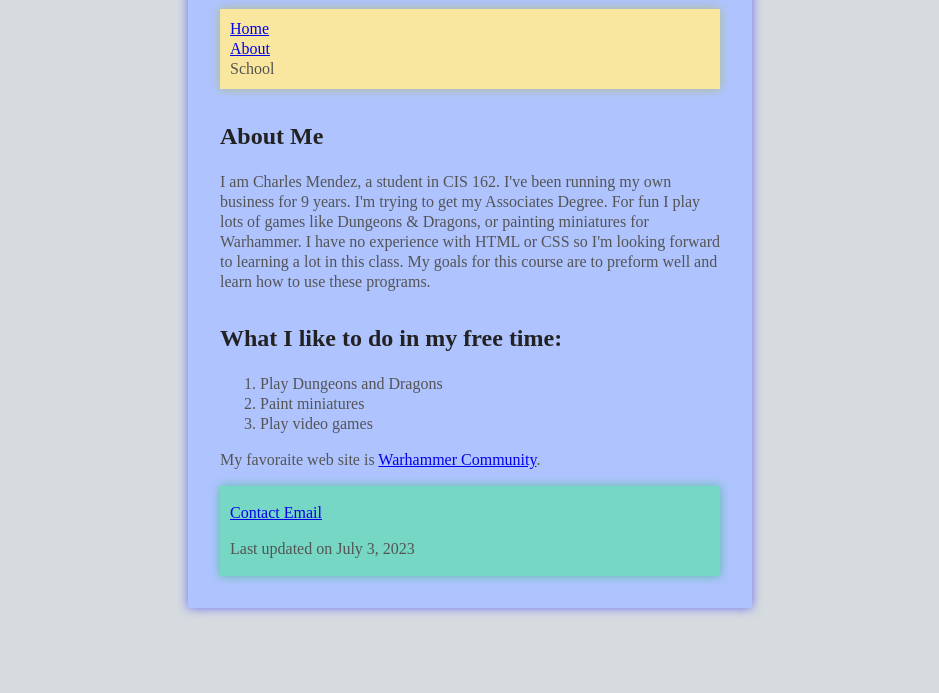
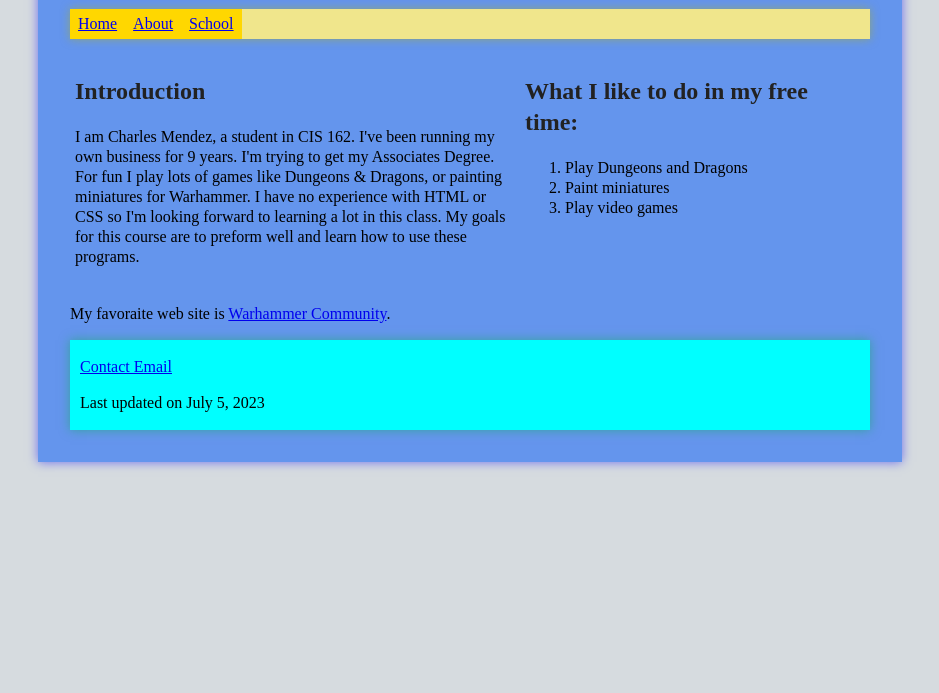
Before and after one commit to Neonube/CIS162, a plain HTML site: page index.html in a window 1280 px wide. Shown: the part 107-800 px from the top of the page, without its empty margins (170-1109 px from the left). Drawn offline with Linux system fonts and the light colour scheme.

Commit message:
Add files via upload

```diff
--- a/index.html
+++ b/index.html
@@ -6,38 +6,38 @@
     <meta name="keywords"
           content="terms"/>
     <link rel="stylesheet" href="main.css">
-
     <title>Charles Mendez</title>
 </head>
+<body>
     <header>
         <h1>Charles Jon Mendez</h1>
     </header>
-
-<body>
-
     <nav>
         <ul>
-            <li><a href="https://neonube.github.io/CIS162/index.html">Home</a></li>
+            <li><a class="active" href="https://neonube.github.io/CIS162/index.html">Home</a></li>
             <li><a href="https://neonube.github.io/CIS162/about.html">About</a></li>
-            <li>School</li>
+            <li><a class="active" href="https://neonube.github.io/CIS162/school.html">School</a></li>
         </ul>
     </nav>
-
-    <h2>About Me</h2>
-    <p>I am Charles Mendez, a student in CIS 162. I've been running my own business for 9 years. I'm trying to get my Associates Degree. For fun I play lots of games like Dungeons & Dragons, or painting miniatures for Warhammer. I have no experience with HTML or CSS so I'm looking forward to learning a lot in this class. My goals for this course are to preform well and learn how to use these programs.</p>
-
+    <lc>
+        <h2>Introduction</h2>
+        <p>I am Charles Mendez, a student in CIS 162. I've been running my own business for 9 years. I'm trying to get my Associates Degree. For fun I play lots of games like Dungeons & Dragons, or painting miniatures for Warhammer. I have no experience with HTML or CSS so I'm looking forward to learning a lot in this class. My goals for this course are to preform well and learn how to use these programs.
+        </p>
+    </lc>
+    <rc>
         <h2>What I like to do in my free time:</h2>
         <ol>
             <li>Play Dungeons and Dragons</li>
             <li>Paint miniatures</li>
             <li>Play video games</li>
         </ol>
-    <p>My favoraite web site is <a href="https://www.warhammer-community.com/en-us/">Warhammer Community</a>.
-    </p>
-
+    </rc>
+    <bc>
+        <p>My favoraite web site is <a href="https://www.warhammer-community.com/en-us/">Warhammer Community</a>.</p>
+    </bc>
     <footer>
         <p><a href="mailto:chucktf@gmail.com">Contact Email</a></p>
-    <p>Last updated on July 3, 2023</p>
+        <p>Last updated on July 5, 2023</p>
     </footer>
 </body>
 </html>
--- a/main.css
+++ b/main.css
@@ -5,34 +5,95 @@ html {
 }
 
 body {
-    background: #AFC4FF;
+    background: cornflowerblue;
     box-shadow: 0px 0px 10px rgba(0, 0, 360, .5);
-    color: #545454;
+    color: black;
     font-family:  "Times New Roman", Times, serif;
     font-size: 16px;
     line-height: 1.25;
-    margin: 0 auto;
-    max-width: 500px;
+    margin: auto;
+    max-width: 800px;
     padding: 2em 2em 2em;
+    column-gap: 4px;
+
+}
+body::after{
+    clear: both;
+    content:"";
+    display:table;
 }
 header {
-    background: #76D7C4;
+    background: aqua;
     box-shadow: 0 0 10px rgba(0,180,80,0.5);
     padding: 0em 1em;
 }
-nav ul{
+ul {
     box-shadow: 0 0 10px rgba(180,180,0,0.5);
     list-style-type: none;
-    background: #F9E79F;
-    padding:10px;
+    background: khaki;
+    padding:0px;
+    margin:auto;
+    border: 1px;
+    padding: 0px;
+    width: inherit;
+    text-align: center;
+    overflow:hidden;
+
 }
-section{
-    background: #C39BD3;
+li a{
+    display:block;
+    width:inherit;
+    background-color: gold;
+    text-align: center;
+    border-bottom: 1px ;
+    padding: 5px 8px 5px 8px;
+    float: left;
 }
+
+li a:hover/*.not(.active)*/{
+    background-color: khaki;/*background box*/
+    color:black;/*text color*/
+}
+/*
+li a.active{
+    background-color: palevioletred;
+    color: black;
+}
+*/
+li:last-child{
+    border-bottom: none;
+}
+lc{
+    clear: left;
+    float: left;
+    width: 55%;
+    padding: 5px;
+}
+rc{
+    float: left;
+    width: 40%;
+    padding: 5px;
+}
+bc{
+    clear:both;
+    content: "";
+    display: table;
+}
+/*footer::before{
+	clear:both;
+	content:"";
+    display:table;
+*/
 footer{
-    background: #76D7C4;
+	clear:both;
+    background: aqua;
     box-shadow: 0 0 10px rgba(0,180,80,0.5);
     padding: 1px 10px 1px 10px;
+}
+footer::after{
+    clear: both;
+    content:"";
+    display:table;
 }
 h1, h2, h3, h4, h5, h6 {
     color: #222;
```
Also changed, not shown: about.html (+4 -6 lines), school.html (added, +35 -0 lines). Lines whose indentation alone changed are shown as unchanged.
